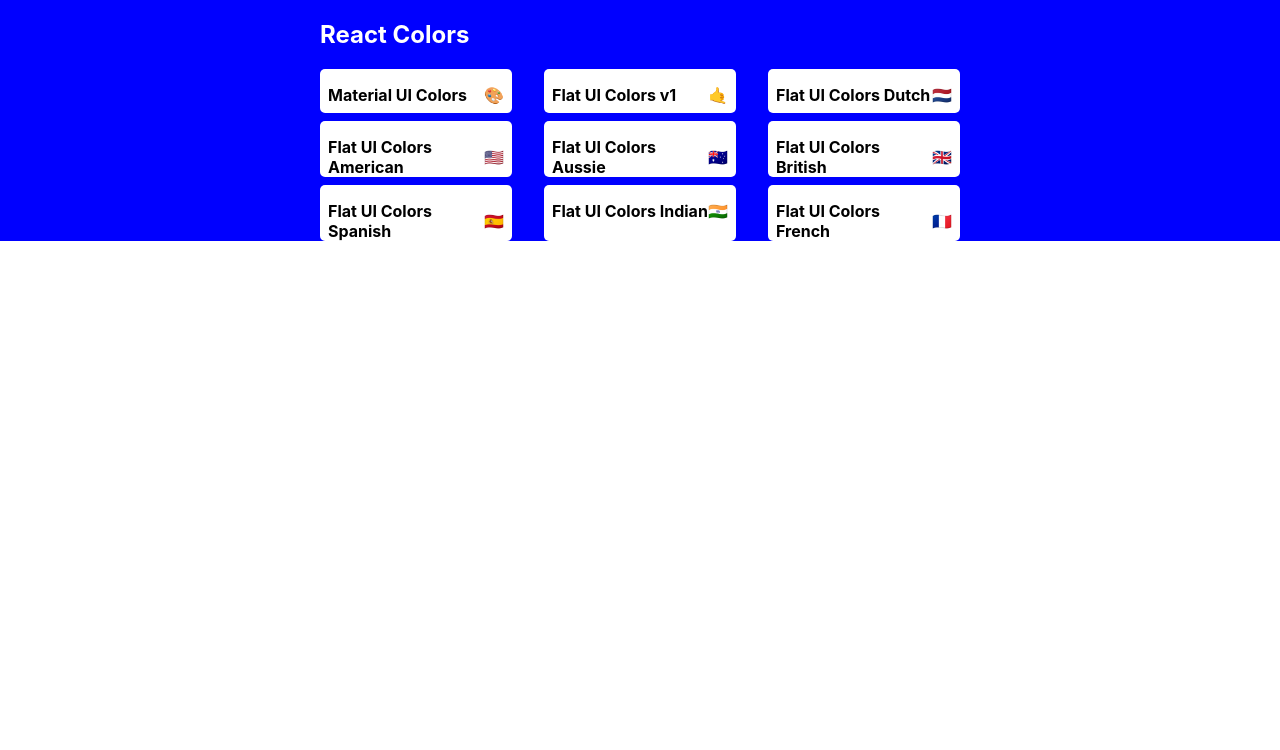
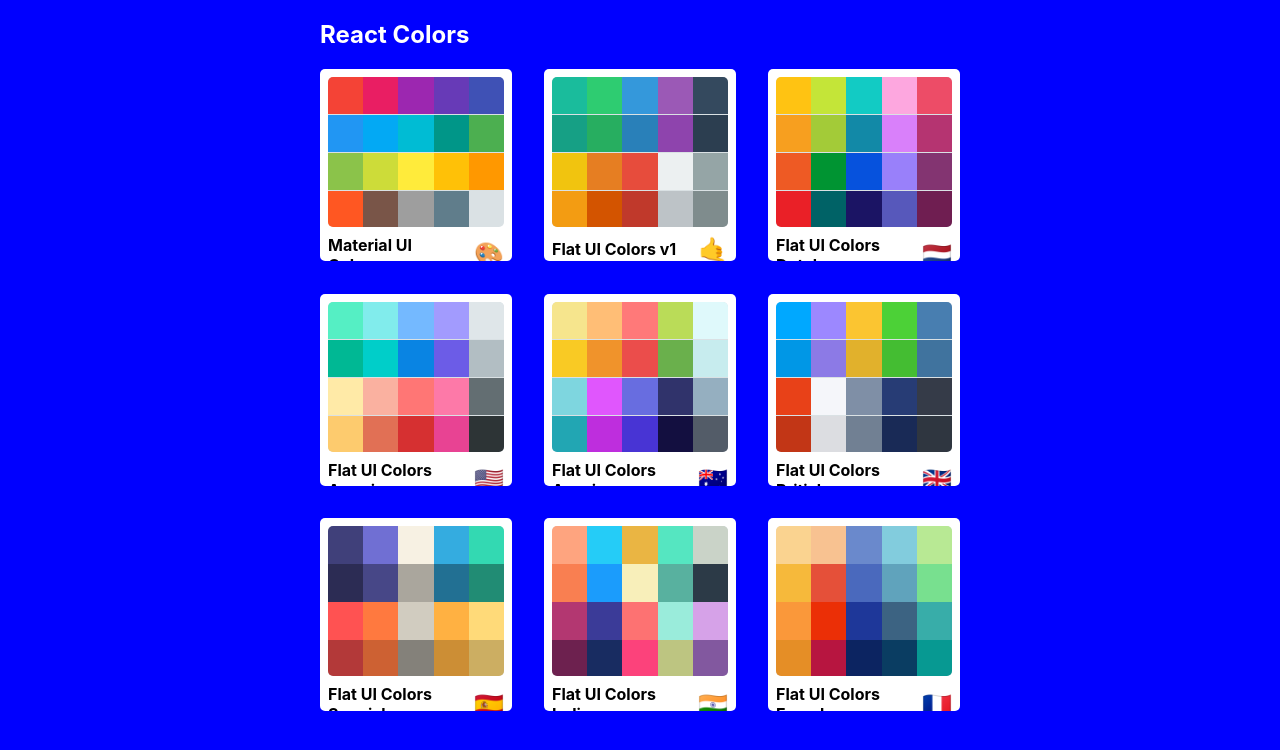
Before and after one commit to mrvncaragay/color-picker, a React (Create React App) app: page / in a window 1280 px wide. Shown: the top 750 px of the page. Built offline with nearby package versions, Linux system fonts and the light colour scheme.

Commit message:
finish styling MiniPalette

```diff
--- a/src/MiniPalette.js
+++ b/src/MiniPalette.js
@@ -13,7 +13,13 @@ const styles = {
     }
   },
 
-  colors: {},
+  colors: {
+    backgroundColor: "#dae1e4",
+    height: "150px",
+    width: "100%",
+    borderRadius: "5px",
+    overflow: "hidden"
+  },
 
   title: {
     display: "flex",
@@ -29,18 +35,34 @@ const styles = {
   emoji: {
     marginLeft: "0.5rem",
     fontSize: "1.5rem"
+  },
+
+  miniColor: {
+    height: "25%",
+    width: "20%",
+    display: "inline-block",
+    margin: "0 auto",
+    position: "relative",
+    marginBottom: "-3.5px"
   }
 };
 
-const MiniPalette = ({ classes, paletteName, emoji }) => {
+const MiniPalette = ({ classes, paletteName, emoji, colors }) => {
+  const miniColorBoxes = colors.map(color => (
+    <div
+      className={classes.miniColor}
+      style={{ backgroundColor: color.color }}
+      key={color.name}
+    ></div>
+  ));
+
   return (
     <div className={classes.root}>
-      <div className={classes.colors}>
-        <h5 className={classes.title}>
-          {paletteName}
-          <span className="classes.emoji">{emoji}</span>
-        </h5>
-      </div>
+      <div className={classes.colors}>{miniColorBoxes}</div>
+      <h5 className={classes.title}>
+        {paletteName}
+        <span className={classes.emoji}>{emoji}</span>
+      </h5>
     </div>
   );
 };
--- a/src/PaletteList.js
+++ b/src/PaletteList.js
@@ -6,7 +6,7 @@ import { withStyles } from "@material-ui/styles";
 const styles = {
   root: {
     backgroundColor: "blue",
-    height: "100%",
+    height: "100vh",
     display: "flex",
     alignItems: "flex-start",
     justifyContent: "center"
```
